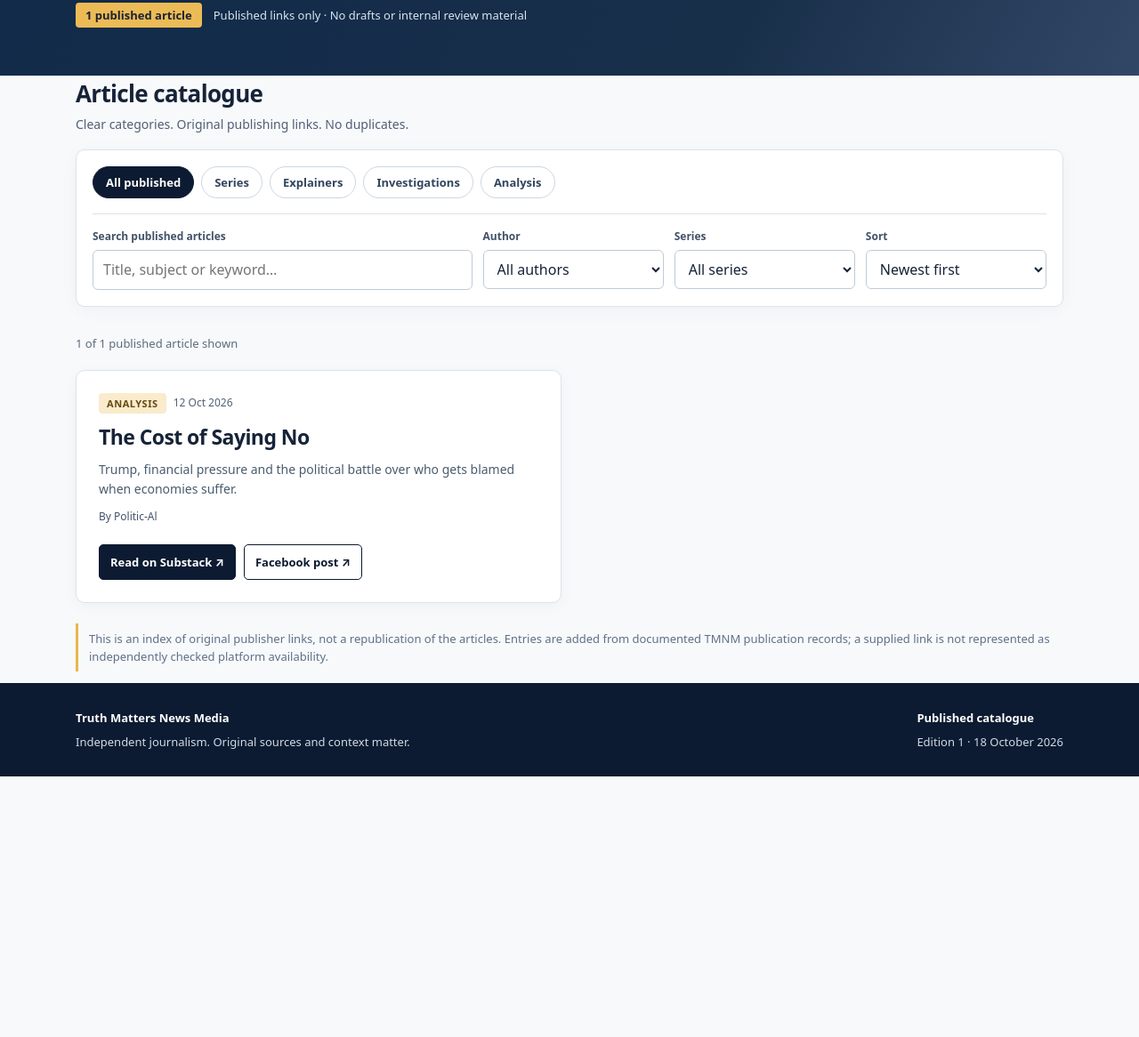
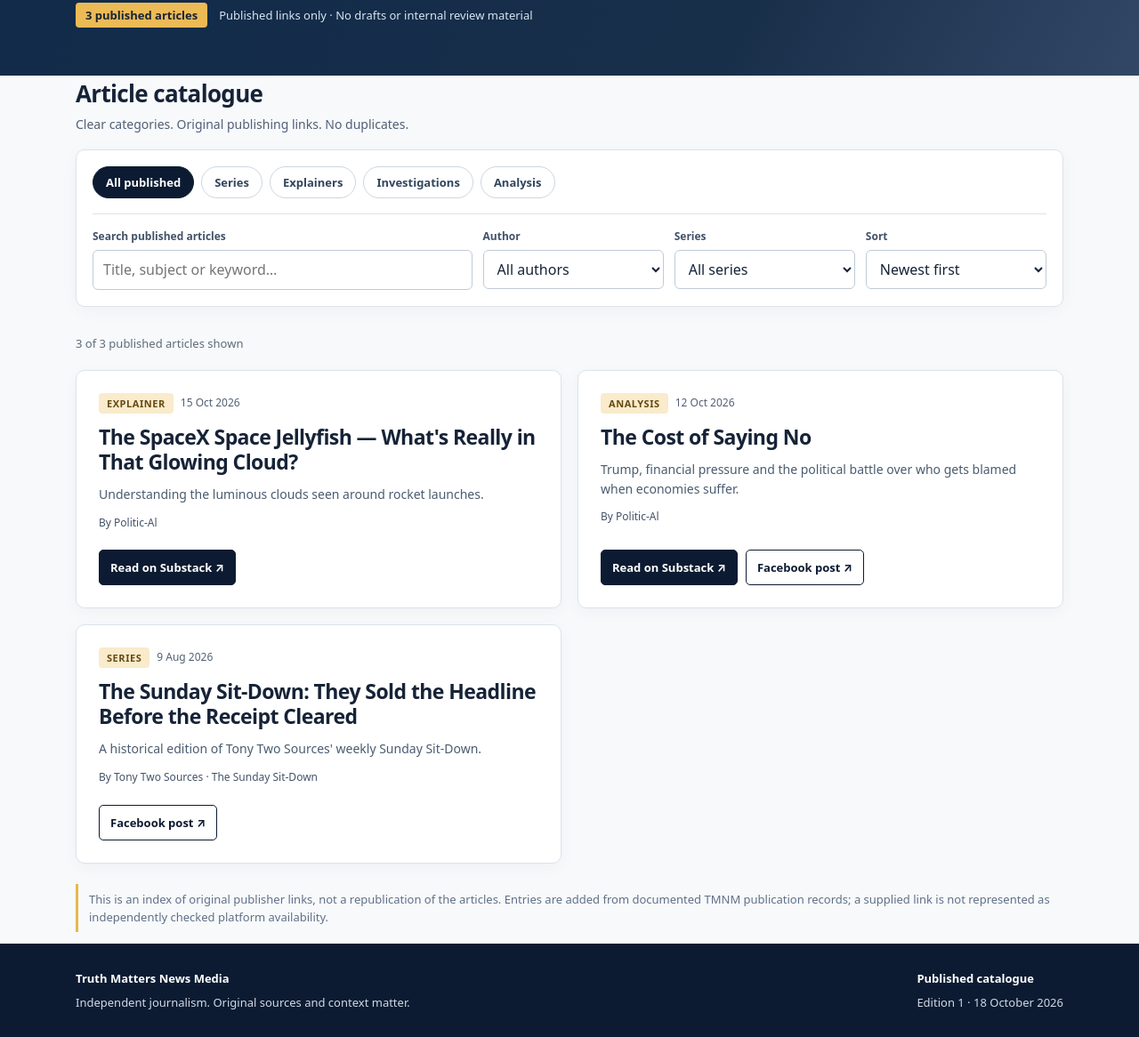
Before and after one commit to PoliticAl-Coder/tmnm-newsroom, a plain HTML site: page index.html in a window 1280 px wide. Shown: the part 332-1498 px from the top of the page at 89% size. Before the commit the page ends 1205 px from the top, so only its background shows below. Drawn offline with Linux system fonts and the light colour scheme.

Commit message:
Populate TMNM published catalogue from owner and provider-receipt records

```diff
--- a/index.html
+++ b/index.html
@@ -73,6 +73,38 @@
         substack:"https://truthmattersnm.substack.com/p/the-cost-of-saying-no",
         facebook:"https://www.facebook.com/Truthmattersnewsmedia/posts/pfbid02tMaEgLrkrGidCJPKKZgf4SXHP9fNuaZJSkmKkHSXkvbsk55phZNV1kzfUfDthZBKl",
         evidence:"OWNER_REPORTED_PUBLISHED"
+      }),
+      Object.freeze({
+        id:"tmnm-20261015-spacex-space-jellyfish",
+        title:"The SpaceX Space Jellyfish — What's Really in That Glowing Cloud?",
+        subtitle:"Understanding the luminous clouds seen around rocket launches.",
+        author:"Politic-Al",
+        brand:"Politic-Al",
+        category:"Explainer",
+        series:null,
+        part:null,
+        publishedDate:"2026-10-15",
+        keywords:["SpaceX","rocket launch","science","space jellyfish","atmosphere"],
+        substack:"https://truthmattersnm.substack.com/p/the-spacex-space-jellyfish-whats",
+        facebook:null,
+        evidence:"PUBLISHED_BY_OWNER",
+        evidenceRef:"PIPELINE-20261015-JELLYFISH-OWNER-PUBLISHED-230"
+      }),
+      Object.freeze({
+        id:"tmnm-20260809-tony-sunday-sitdown",
+        title:"The Sunday Sit-Down: They Sold the Headline Before the Receipt Cleared",
+        subtitle:"A historical edition of Tony Two Sources' weekly Sunday Sit-Down.",
+        author:"Tony Two Sources",
+        brand:"TMNM",
+        category:"Analysis",
+        series:"The Sunday Sit-Down",
+        part:null,
+        publishedDate:"2026-08-09",
+        keywords:["Sunday Sit-Down","source audit","headlines","media","politics"],
+        substack:null,
+        facebook:"https://www.facebook.com/122120807949212493/posts/122120958357212493",
+        evidence:"PROVIDER_RECEIPT_RECORDED",
+        evidenceRef:"TMNM-20260809-TONY-SUNDAY-SITDOWN-01"
       })
     ]);
     const $ = id => document.getElementById(id);
@@ -86,7 +118,7 @@
     function link(parent,label,url,style){const valid=safeUrl(url);if(!valid)return;const a=document.createElement("a");a.className="link "+style;a.href=valid;a.target="_blank";a.rel="noopener noreferrer";a.textContent=label+" ↗";parent.append(a)}
     function card(article){const el=document.createElement("article");el.className="article";
       const meta=addText(el,"div","meta","");
-      addText(meta,"span","type",article.series?"Series · Part "+article.part:article.category);
+      addText(meta,"span","type",article.series?(article.part?"Series · Part "+article.part:"Series"):article.category);
       addText(meta,"span","",new Date(article.publishedDate+"T12:00:00Z").toLocaleDateString("en-GB",{day:"numeric",month:"short",year:"numeric",timeZone:"UTC"}));
       addText(el,"h3","",article.title);
       if(article.subtitle)addText(el,"p","dek",article.subtitle);
```
